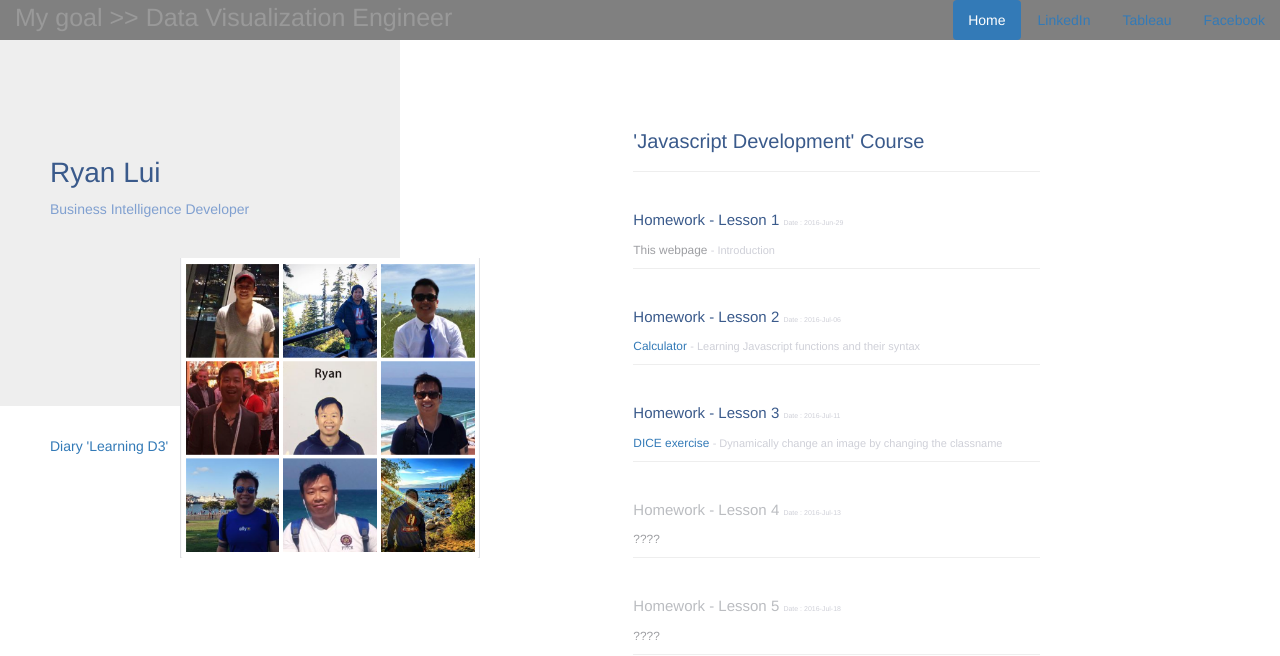
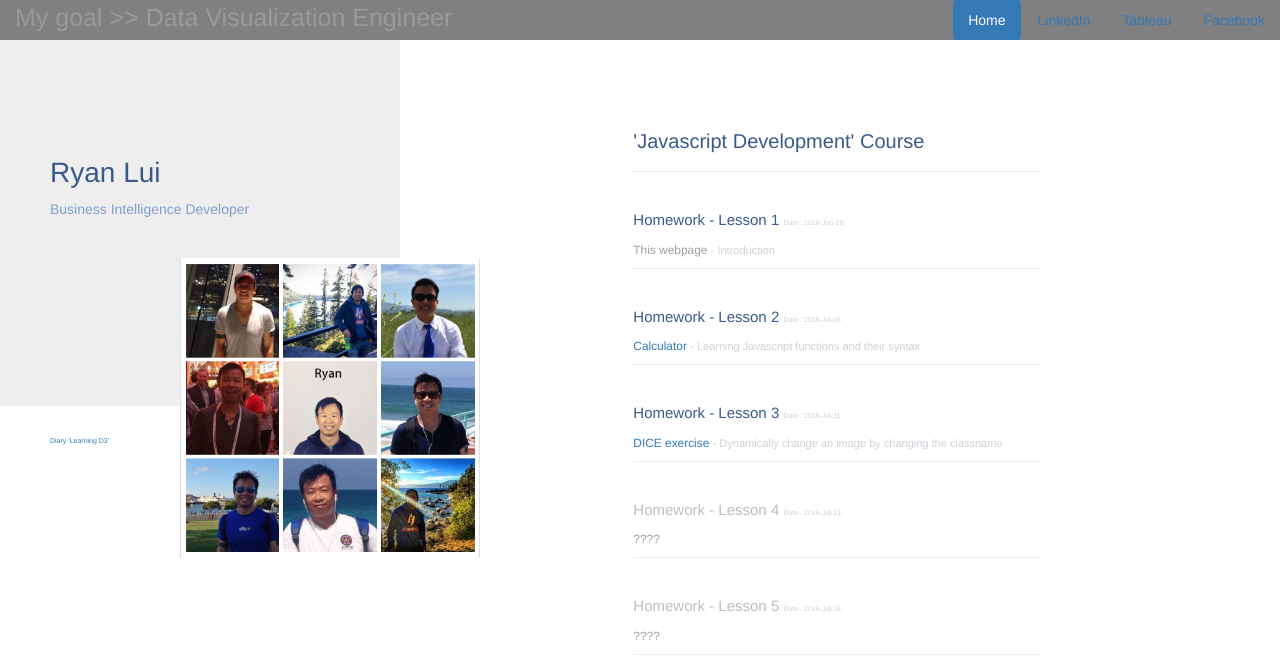
Before and after one commit to urswa777/jsd2, a PHP site: page / in a window 1280 px wide. Shown: the top 656 px of the page. Run offline with PHP 8.4, Linux system fonts and the light colour scheme.

Commit message:
Modify the front page on July15---

```diff
--- a/style.css
+++ b/style.css
@@ -28,6 +28,10 @@
     font-size:1em;
     color:#80A0D0;
 }
+#MyDiary {
+    font-size:0.5em;
+    color:#ECEAEC;
+}
 
 .profile_btn{
 	color:#000000;
```
